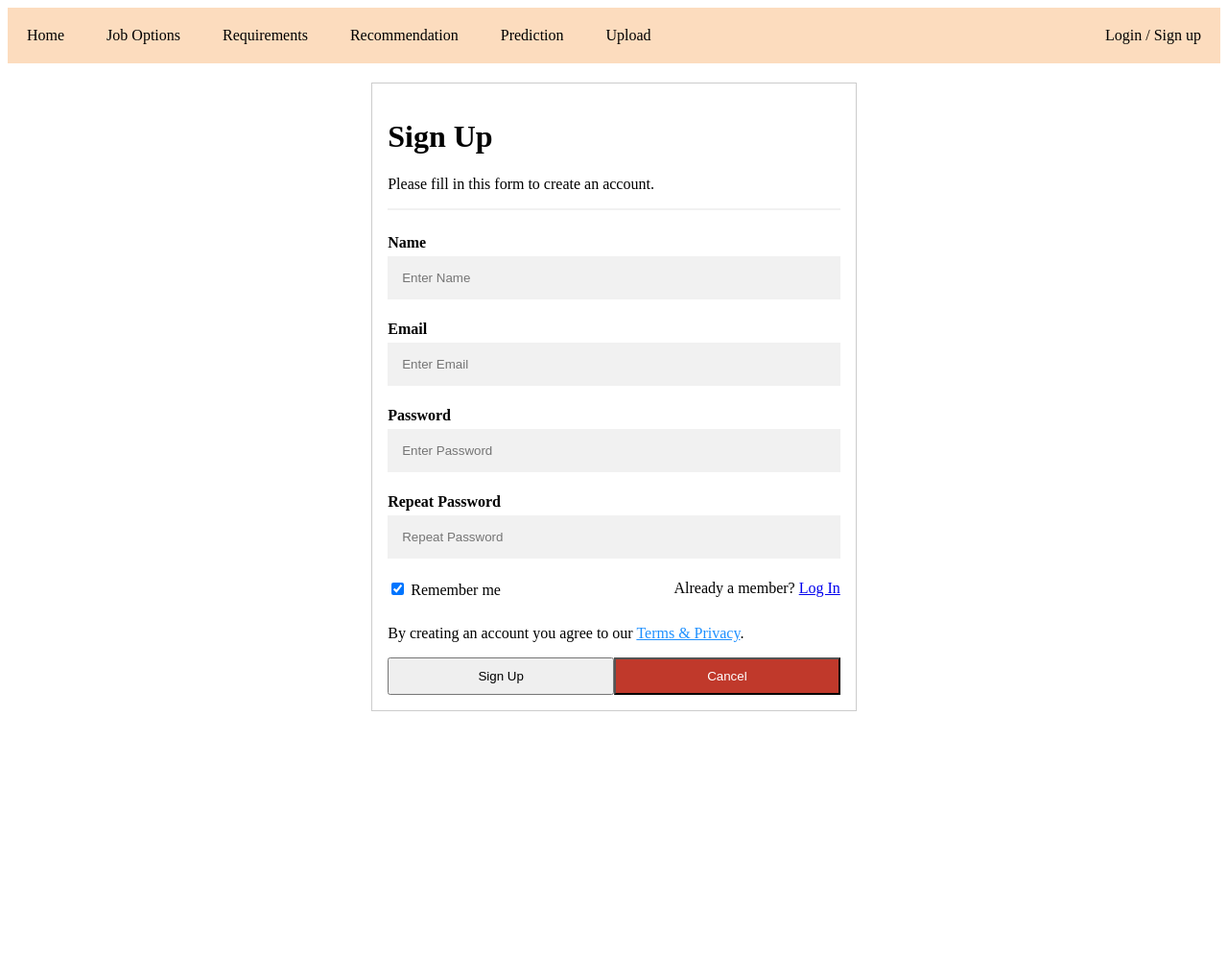
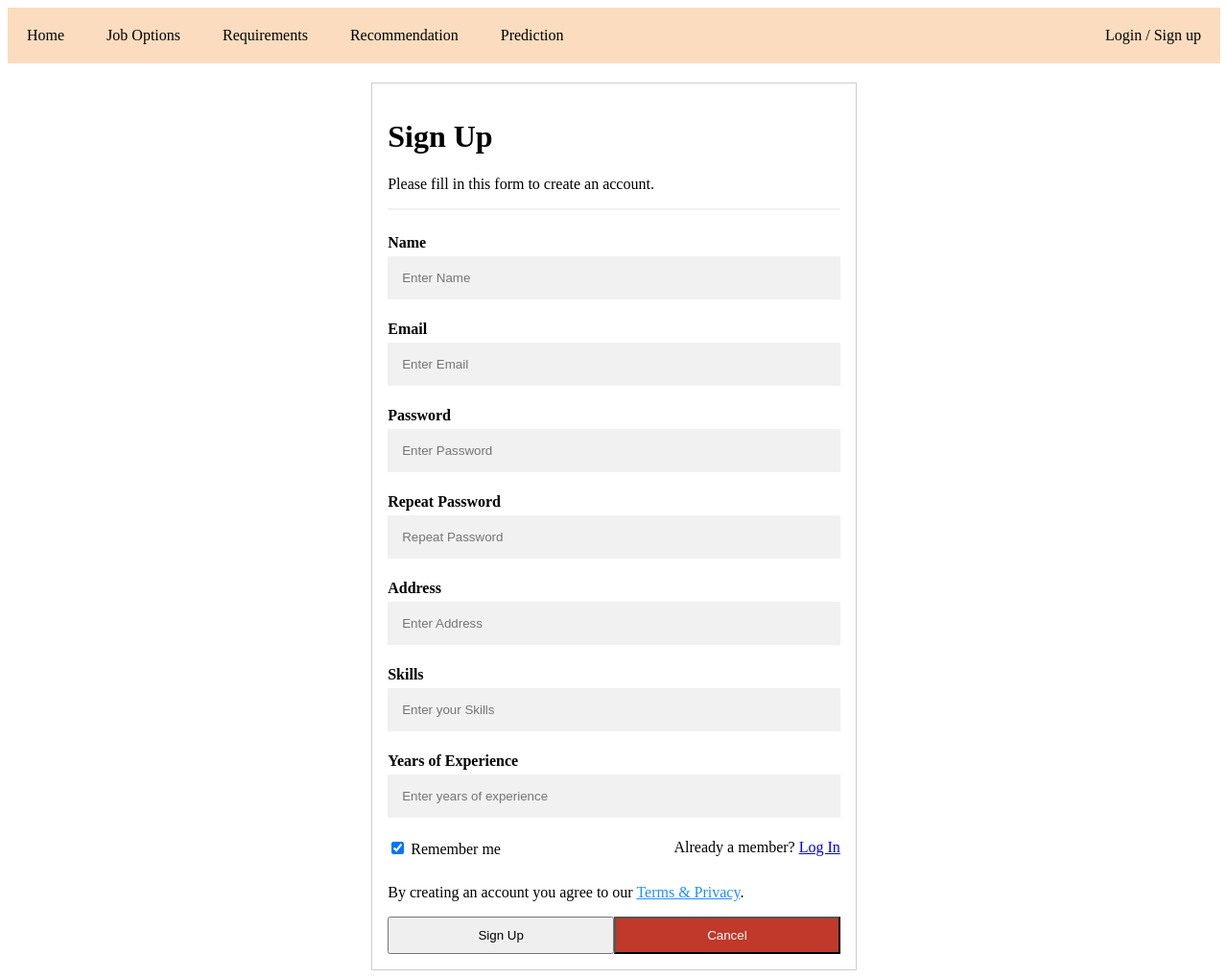
Before and after one commit to hibanoor/Job-Matching, a PHP site: page /edsa-IPPI/signup_page.php in a window 1280 px wide. Shown: the whole page at 96% size. Before the commit the page ends 741 px from the top, so only its background shows below. Run offline with PHP 8.4, Linux system fonts and the light colour scheme.

Commit message:
v1 original Files changed

```diff
--- a/loginpage.php
+++ b/loginpage.php
@@ -54,7 +54,6 @@
         <a href="#requirements">Requirements</a>
         <a href="recommendation.php">Recommendation</a>
         <a href="#prediction">Prediction</a>
- 	<a href="#upload">Upload</a>
         <?php
       if(isset($_SESSION['name'])){?>
 
--- a/recommendation.php
+++ b/recommendation.php
@@ -58,7 +58,6 @@
             <a href="#requirements">Requirements</a>
             <a href="recommendation.php">Recommendation</a>
             <a href="#prediction">Prediction</a>
-            <a href="test.php?update=true">Update</a>
             <?php
             if(isset($_SESSION['name'])){?>
 
--- a/resultspage.php
+++ b/resultspage.php
@@ -112,7 +112,6 @@ $conn->close();
       <a href="#requirements">Requirements</a>
       <a href="recommendation.php">Recommendation</a>
       <a href="#prediction">Prediction</a>
-      <a href="#upload">Upload</a>
       <a style="float:right;" href="loginpage.php">Login / Sign up</a>
     </div>
 
--- a/signup.php
+++ b/signup.php
@@ -30,8 +30,8 @@ if($count > 0){
 	header('Location: '.'http://127.0.0.1/edsa-IPPI/hiba/signup_page.php?email=true');
 }else{
 
-	$sql = "INSERT INTO users(`name`, `email`, `password`)
-	VALUES ('$name', '$email', '$password')";
+	$sql = "INSERT INTO users(`name`, `email`, `password`, `address`, `skills`, `experience`)
+	VALUES ('$name', '$email', '$password', '$address', '$skills', '$experience')";
 
 
 	if ($conn->query($sql) === TRUE) {
--- a/signup_page.php
+++ b/signup_page.php
@@ -67,7 +67,6 @@
           <a href="#requirements">Requirements</a>
           <a href="recommendation.php">Recommendation</a>
           <a href="#prediction">Prediction</a>
-          <a href="#upload">Upload</a>
           <a style="float:right;" href="loginpage.php">Login / Sign up</a>
         </div>
 
@@ -92,6 +91,15 @@
 
            <label for="psw-repeat"><b>Repeat Password</b></label>
            <input type="password" id="confirm_password"  placeholder="Repeat Password" name="psw-repeat" required >
+
+           <label for="address"><b>Address</b></label>
+           <input type="text" placeholder="Enter Address" name="address"  required>
+
+           <label for="skills"><b>Skills</b></label>
+           <input type="text" placeholder="Enter your Skills" name="skills"  required>
+
+           <label for="experience"><b>Years of Experience</b></label>
+           <input type="text" placeholder="Enter years of experience" name="experience"  required>
 
            <label>
             <input type="checkbox" checked="checked" name="remember" style="margin-bottom:15px"> Remember me
```
Also changed, not shown: index.php (+6 -7 lines), 1 other file.
